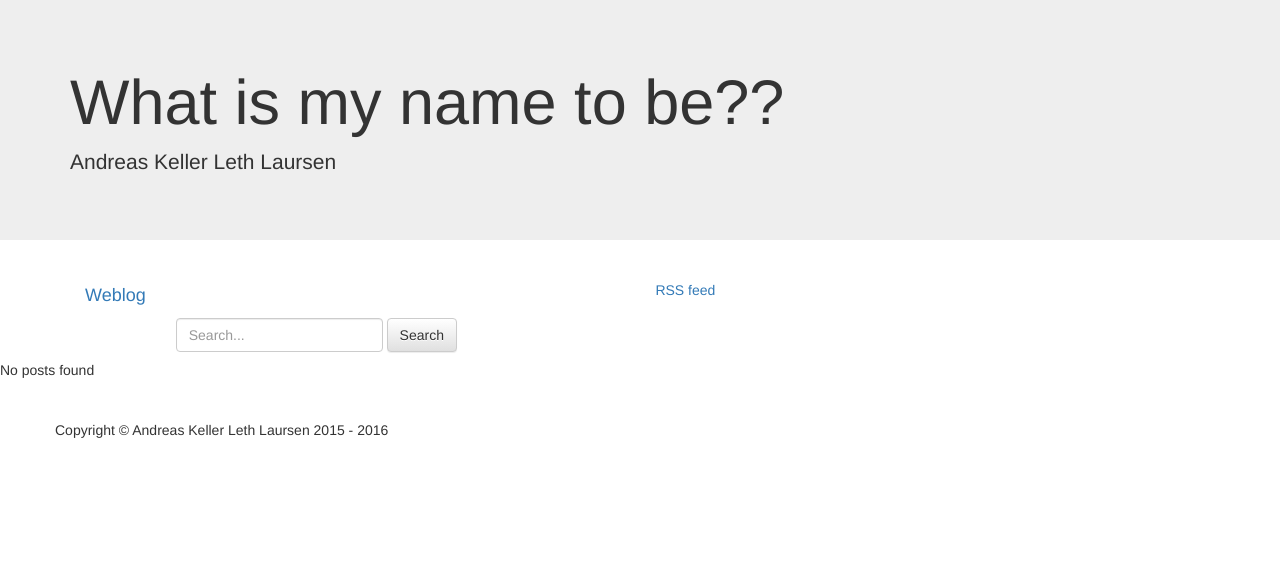
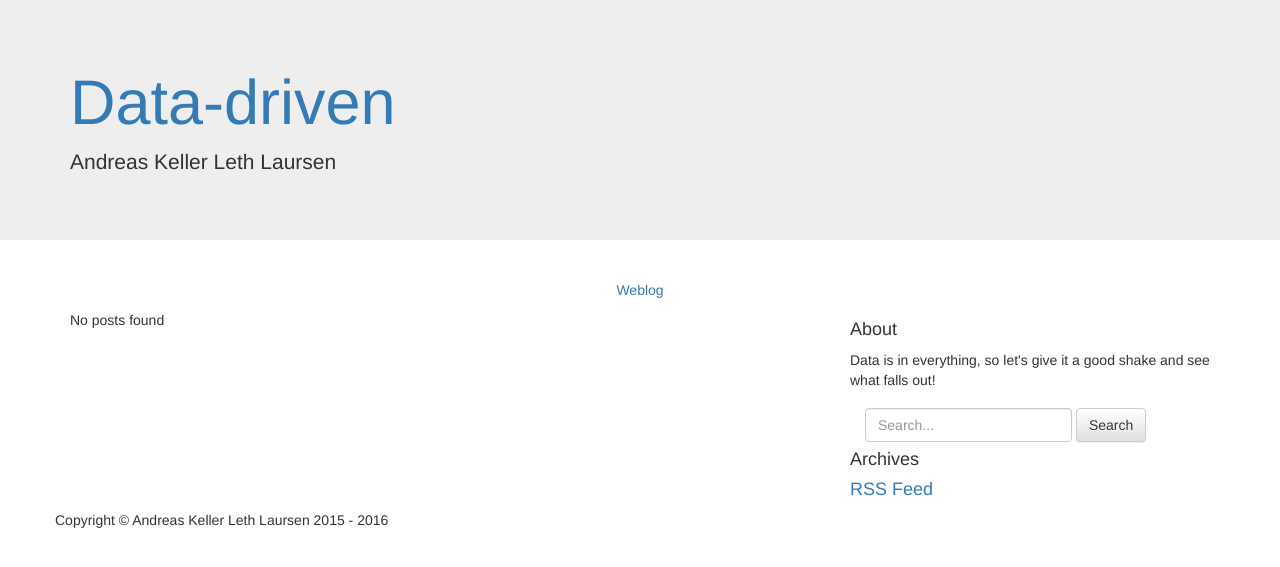
Before and after one commit to AKLLaursen/gamgee, a Django app: page / in a window 1280 px wide. Shown: the top 567 px of the page. Run offline with Django 3.2, Linux system fonts and the light colour scheme; data that the repository does not hold is empty; some libraries are stand-ins or nearby versions.

Commit message:
Fixed up templates.

```diff
--- a/blogengine/templates/blogengine/includes/base.html
+++ b/blogengine/templates/blogengine/includes/base.html
@@ -22,7 +22,9 @@
 
         <div class="jumbotron">
             <div class="container">
-                <h1>What is my name to be??</h1>
+                <a href="{% url 'blogengine:index' %}">
+                    <h1>Data-driven</h1>
+                </a>
                 <p>Andreas Keller Leth Laursen</p>
             </div>
         </div>
@@ -31,9 +33,11 @@
             <div class="container">
                 <nav>
                     <ul class="nav nav-justified">
-                        <a class="navbar-brand" href="{% url 'blogengine:index' %}">
-                            Weblog
-                        </a>
+                        <li>
+                            <a href="{% url 'blogengine:index' %}">
+                                Weblog
+                            </a>
+                        </li>
                         {% load flatpages %}
                         {% get_flatpages as flatpages %}
                         {% for flatpage in flatpages %}
@@ -43,27 +47,42 @@
                                 </a>
                             </li>
                         {% endfor %}
-                        <li>
-                            <a href="/feeds/posts/">
-                            RSS feed
-                            </a>
-                        </li>
-                        <form action = "/search" method = "GET" class = "navbar-form navbar-left">
-                            <div class = "form-group">
-                                <input type = "text" name = "q" placeholder = "Search..." class = "form-control">
-                                </input>
-                            </div>
-                            <button type = "submit" class = "btn btn-default">
-                                Search
-                            </button>
-                        </form>
                     </ul>
                 </nav>
             </div>
         </div>
-
-        {% block content %}{% endblock %}
-
+        <div class="blog">
+            <div class="container">
+                <div class="row">
+                    <div class="col-md-8 blog-main">
+                        {% block content %}{% endblock %}
+                    </div>
+                    <div class="col-md-4 blog-sidebar">
+                        <div class="sidebar-module sidebar-module-inset">
+                            <h4>About</h4>
+                            <p>Data is in everything, so let's give it a good shake and see what falls out!<p>
+                        </div>
+                            <form action="/search" method="GET" class="navbar-form navbar-left">
+                                <div class="form-group">
+                                    <input type="text" name="q" placeholder="Search..." class="form-control">
+                                    </input>
+                                </div>
+                                <button type="submit" class="btn btn-default">
+                                    Search
+                                </button>
+                            </form>
+                        <div class="sidebar-module">
+                            <h4>Archives</h4>
+                        </div>
+                        <div class="sidebar-module">
+                            <a href="/feeds/posts/">
+                                <h4>RSS Feed</h4>
+                            </a>
+                        </div>
+                    </div>
+                </div>
+            </div>
+        </div>
         <div class="container footer">
             <div class="row">
                 <div class="span12">
--- a/blogengine/templates/blogengine/post_list.html
+++ b/blogengine/templates/blogengine/post_list.html
@@ -6,13 +6,11 @@
 
     {% if object_list %}
       {% for post in object_list %}
-        <div class="blog">
-          <div class="container">
-            <div class="row">
-              <div class="col-md-8 blog-main">
         <div class="blog-post">
           <h2 class = "blog-post-title">
+            <a href="{{ post.get_absolute_url }}">
               {{ post.title }}
+            </a>
           </h2>
           <p class = "blog-post-meta">
             {{ post.pub_date }}
@@ -30,10 +28,6 @@
               </span>
             </a>
           {% endfor %}
-                </div>
-              </div>
-            </div>
-          </div>
         </div>
       {% endfor %}
     {% else %}
```
Also changed, not shown: blogengine/templates/blogengine/category_post_list.html (+2 -8 lines), blogengine/templates/blogengine/post_detail.html (+0 -9 lines), blogengine/templates/blogengine/search_post_list.html (+2 -8 lines), blogengine/templates/blogengine/tag_post_list.html (+2 -8 lines), .travis.yml. Lines whose indentation alone changed are shown as unchanged.
